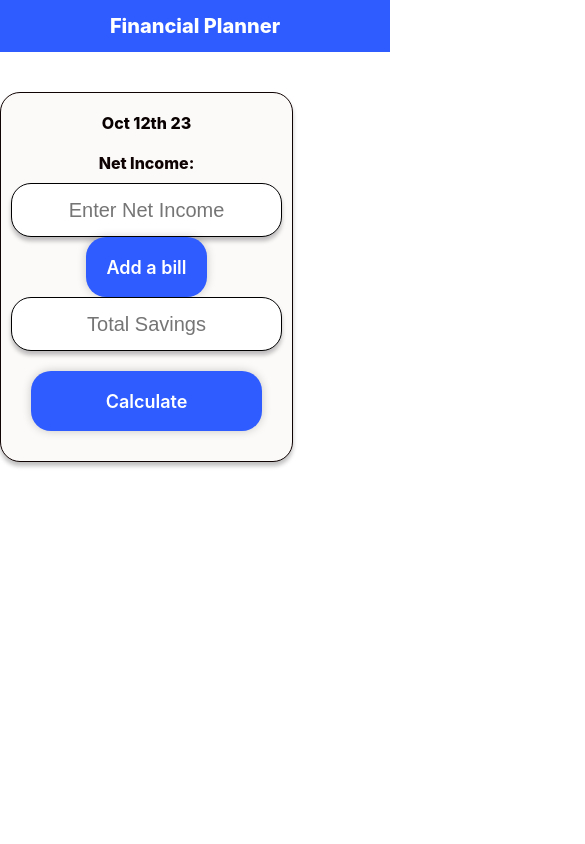
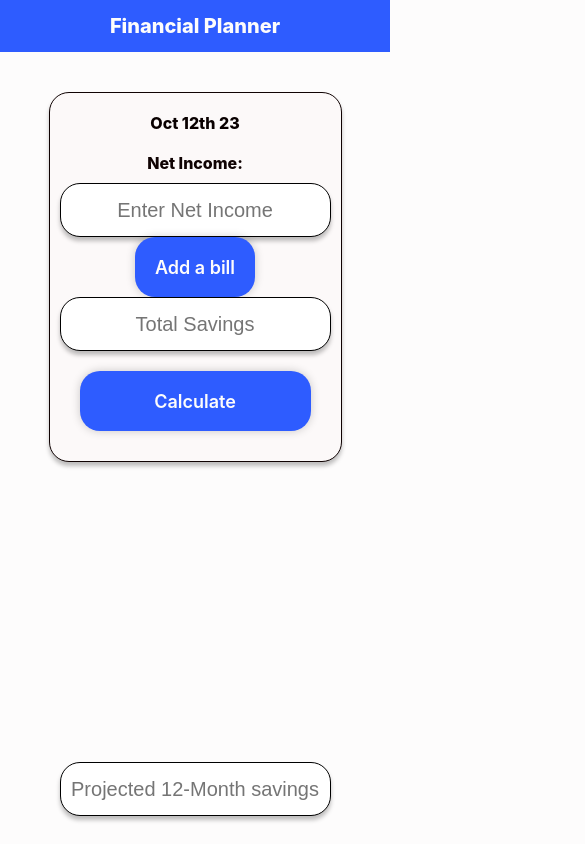
Before and after one commit to AlexanderEstrella/Financial-planner, a React (Create React App) app: page / in a window 390 px wide. Shown: the top 844 px of the page, 585 px wide, since content can reach past the window. Built offline with nearby package versions, Linux system fonts and the light colour scheme.

Commit message:
added projects savings math - fix error handling not  issue when user types something that is not a number

```diff
--- a/package.json
+++ b/package.json
@@ -41,5 +41,8 @@
       "last 1 firefox version",
       "last 1 safari version"
     ]
+  },
+  "devDependencies": {
+    "@babel/plugin-proposal-private-property-in-object": "^7.21.11"
   }
 }
--- a/src/App.css
+++ b/src/App.css
@@ -1,12 +1,13 @@
 :root {
-    --white:#FFF;
+    --white:#fdfcfc;
     --darkwhite:#FCF9F9;
     --fontcolor:#000000;
     --skyblue:#2E5CFF;
 }
 body {
-
-
+    margin: 0;
+    padding: 0;
+    background-color: var(--white);
 }
 
 /* Styling header */
@@ -141,3 +142,38 @@ body {
     margin-right: 8px;
 
 }
+
+/* Add projected savings styling */
+
+.PiechartDiv {
+    display: block;
+    text-align: center;
+}
+
+.Totalprojectedsavings {
+
+}
+
+.Totalprojectedsavings {
+
+    min-height: 50px;
+        box-shadow: 0px 4px 4px 0px rgba(0, 0, 0, 0.25);
+        border-radius: 20px;
+        border: 1px solid;
+        text-align: center;
+        font-size: 20px;
+}
+
+/* Add this media query to apply flex column layout when the width is less than 600px */
+@media (max-width: 600px) {
+    .Fcontainer {
+        flex-direction: column;
+        align-items: center;
+        /* Center the content vertically when in column layout */
+    }
+
+    .datacontainer {
+        margin-right: 0;
+        /* Remove the right margin */
+    }
+}
--- a/src/Components/Header.js
+++ b/src/Components/Header.js
@@ -1,4 +1,5 @@
 import React from "react";
+
 const Header = () => {
   return (
     <div className="header">
--- a/src/Components/Home.js
+++ b/src/Components/Home.js
@@ -9,6 +9,7 @@ const Home = () => {
   const [bills, setBills] = useState([]);
   const [totalSavings, setTotalSavings] = useState(0);
   const [totalBills, setTotalBills] = useState(0);
+  const [projectSavings, setProjectSavings] = useState(0);
 
   let month = moment().format("MMM Do YY");
 
@@ -23,10 +24,16 @@ const Home = () => {
     return numericValue;
   };
 
+  // changes as totalsavings gets calcualted
+  useEffect(() => {
+    setProjectSavings(totalSavings * 12);
+  }, [totalSavings]);
+
   const calculateTotalSavings = () => {
     const sum = bills.reduce((accumulator, currentValue) => {
       // use array method to seperator string values and add them all together before subtracting from income.
       const numericValue = parseFloat(
+        //string method string was able to get pass react rules.
         currentValue.toString().replace(/^\s+|\s+$/g, "")
       );
       return numericValue + accumulator;
@@ -40,16 +47,30 @@ const Home = () => {
   const handleIncomeChange = (e) => {
     const inputValue = e.target.value;
     const numericValue = parseFloat(inputValue.replace(/[^0-9.]/g, ""));
-    setIncome(numericValue);
+    if (!isNaN(numericValue)) {
+      setIncome(numericValue);
+    } else {
+      // Handle invalid input, for example, set it to zero:
+      setIncome(0);
+    }
   };
 
   const handleBillChange = (e, index) => {
     const inputValue = e.target.value;
-    const updatedBills = [...bills];
-    updatedBills[index] = formatCurrency(inputValue);
-    console.log(updatedBills);
-    setBills(updatedBills);
+    const numericValue = parseFloat(inputValue.replace(/[^0-9.]/g, ""));
+    if (!isNaN(numericValue)) {
+      const updatedBills = [...bills];
+      updatedBills[index] = numericValue;
+      setBills(updatedBills);
+    } else {
+      // Handle invalid input, for example, set it to zero:
+      const updatedBills = [...bills];
+      updatedBills[index] = 0;
+      setBills(updatedBills);
+    }
   };
+
+  // deletes bill that gets clicked on based on its index using splice method
 
   const handleDeleteBill = (index) => {
     const updatedBills = [...bills];
@@ -57,6 +78,7 @@ const Home = () => {
     setBills(updatedBills);
   };
 
+  // adds bill to existing empty array declared in use state initial
   const addBill = () => {
     setBills([...bills, 0]);
   };
@@ -103,8 +125,17 @@ const Home = () => {
           Calculate
         </button>
       </div>
-
-      <IncomePieChart totalIncome={income} totalBills={totalBills} />
+      <div className="PiechartDiv">
+        <IncomePieChart totalIncome={income} totalBills={totalBills} />
+        <input
+          className="Totalprojectedsavings"
+          type="text"
+          value={
+            projectSavings === 0 ? "" : "$" + projectSavings.toLocaleString()
+          }
+          placeholder="Projected 12-Month savings"
+        />
+      </div>
     </div>
   );
 };
--- a/src/Components/IncomePieChart.js
+++ b/src/Components/IncomePieChart.js
@@ -28,15 +28,15 @@ export const IncomePieChart = ({ totalIncome, totalBills }) => {
         },
         title: {
           display: true,
-          text: "Pie Chart",
+          text: "Chart.js Pie Chart",
         },
         datalabels: {
-          color: "Black",
+          color: "white",
           font: {
             weight: "bold",
           },
           formatter: (value, context) => {
-            return context.chart.data.labels[context.dataIndex];
+            return context.chart.data.labels[context.dataIndex] + ": " + value;
           },
         },
       },
```
Also changed, not shown: 1 other file (tests, documents, lock files or other folders).
